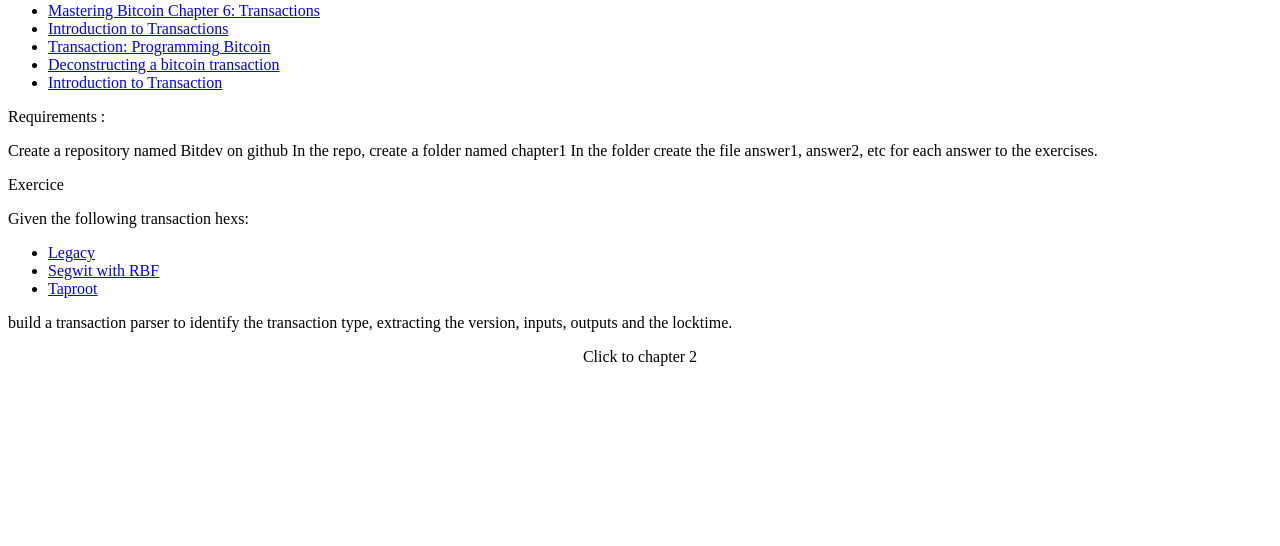
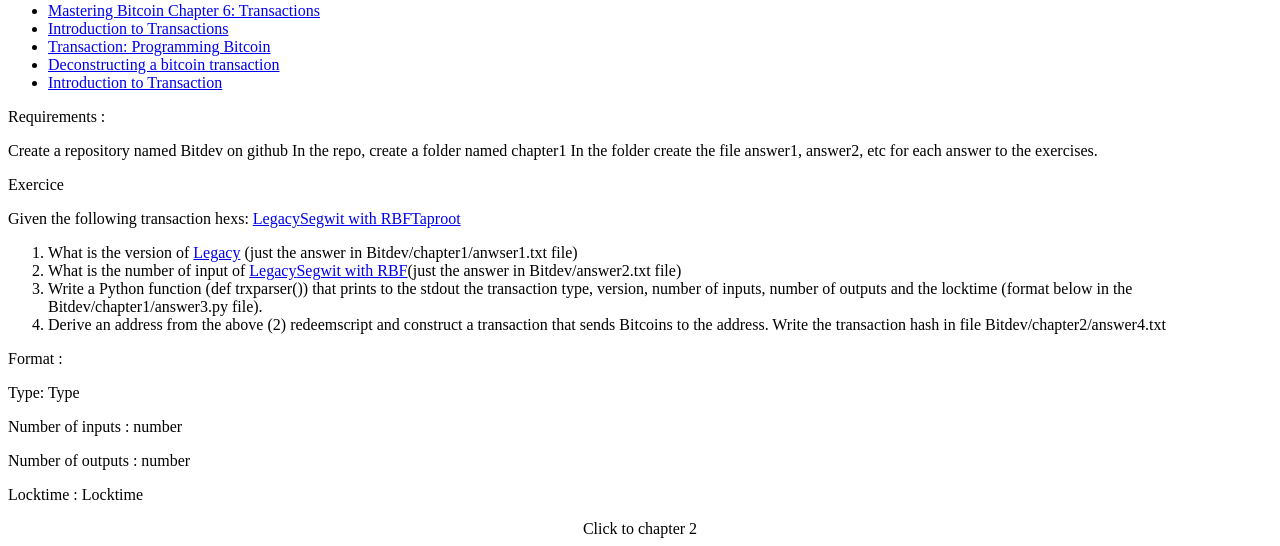
Before and after one commit to AlphonseMehounme/Bitcoin-Engineering-School, a Flask app: template api/v1/templates/besd.html in a window 1280 px wide. Shown: the part 321-867 px from the top of the page. Before the commit the page ends 687 px from the top, so only its background shows below. Run offline with Flask 3, Linux system fonts and the light colour scheme; the template is opened without the code that fills it: most values are stand-ins (such as "Sample title", 1, 10 or a date in 2020).

Commit message:
restore stash file

```diff
--- a/api/v1/app.py
+++ b/api/v1/app.py
@@ -12,19 +12,19 @@ def index() -> str:
 
 @app.route('/login_ld')
 def ld_login_page() -> 'str':
-    return render_template('login_ld.html', the_title='Please log on on ls')
+    return render_template('login_ld.html', the_title='Please log on ls')
 
 @app.route('/login_besd')
 def besd_login_page() -> 'str':
-    return render_template('login_besd.html', the_title='Please log on on ls')
+    return render_template('login_besd.html', the_title='Please log on besd')
 
 @app.route('/login_besd_c2_l')
 def besd_login_c2_page() -> 'str':
-    return render_template('besd_c2.html', the_title='Please log on on ls')
+    return render_template('besd_c2.html', the_title='Please log on besd chapter 2')
 
 @app.route('/login_ld_c2')
 def ld_login_c2_page() -> 'str':
-    return render_template('ld_c2.html', the_title='Please log on on ls')
+    return render_template('ld_c2.html', the_title='Please log on ls chapter 2')
 
 
 @app.route('/login_besd_result', methods=['POST'])
@@ -40,7 +40,8 @@ def besd_login_page_result() -> 'str':
         if 'email' in user_data and 'password' in user_data:
             if user_data['email'] == email and user_data['password'] == password:
                 return render_template('besd.html', the_title='Welcome on BES')
-
+            else:
+                return render_template('erreur_page.html', the_title='You not not the person')
 
 @app.route('/login_ld_result', methods=['POST'])
 def ld_login_page_result() -> 'str':
@@ -55,6 +56,8 @@ def ld_login_page_result() -> 'str':
         if 'email' in user_data and 'password' in user_data:
             if user_data['email'] == email and user_data['password'] == password:
                 return render_template('ld.html', the_title='Welcome on BES')
+            else:
+                return render_template('erreur_page.html', the_title='You not not the person')
 
 
 
--- a/api/v1/templates/besd.html
+++ b/api/v1/templates/besd.html
@@ -25,13 +25,34 @@
     In the folder create the file answer1, answer2, etc for each answer to the exercises.
 </p>
 <p>Exercice</p>
-<p>Given the following transaction hexs:</p>
-<ul>
-    <li><a href="https://mempool.space/api/tx/27f1d66f8a1ee5280f4e92508dcb647e954d53004905d08a75574daee4988360/hex">Legacy</a></li>
-    <li><a href="https://mempool.space/tx/1e300f8666ab9a3970a628196196f5b4707604bf7e7b03d37f902e7817623bfd">Segwit with RBF</a></li>
-    <li><a href="https://mempool.space/api/tx/6d9da35544e87a88279c5bfc66e08a873f3d456b4d6112620e2c41555863f920/hex">Taproot</a></li>
-</ul>
-<p>build a transaction parser to identify the transaction type, extracting the version, inputs, outputs and the locktime.</p>
+<p>Given the following transaction hexs: <a href="https://mempool.space/api/tx/27f1d66f8a1ee5280f4e92508dcb647e954d53004905d08a75574daee4988360/hex">Legacy</a><a href="https://mempool.space/tx/1e300f8666ab9a3970a628196196f5b4707604bf7e7b03d37f902e7817623bfd">Segwit with RBF</a><a href="https://mempool.space/api/tx/6d9da35544e87a88279c5bfc66e08a873f3d456b4d6112620e2c41555863f920/hex">Taproot</a></p>
+<ol>
+    <li>
+        What is the version of <a href="https://mempool.space/api/tx/27f1d66f8a1ee5280f4e92508dcb647e954d53004905d08a75574daee4988360/hex">Legacy</a> (just the answer in Bitdev/chapter1/anwser1.txt file)
+    </li>
+    <li>
+
+        What is the number of input of <a href="https://mempool.space/api/tx/27f1d66f8a1ee5280f4e92508dcb647e954d53004905d08a75574daee4988360/hex">Legacy</a><a href="https://mempool.space/tx/1e300f8666ab9a3970a628196196f5b4707604bf7e7b03d37f902e7817623bfd">Segwit with RBF</a>(just the answer in Bitdev/answer2.txt file)
+
+    </li>
+    <li>
+
+        Write a Python function (def trxparser()) that prints to the stdout the transaction type, version, number of inputs, number of outputs and the locktime (format below in the Bitdev/chapter1/answer3.py file).
+
+    </li>
+    <li>
+
+        Derive an address from the above (2) redeemscript and construct a transaction that sends Bitcoins to the address. Write the transaction hash in file Bitdev/chapter2/answer4.txt
+
+    </li>
+</ol>
+<p>Format : </p>
+<div>
+    <p>Type: Type</p>
+    <p>Number of inputs : number</p>
+    <p>Number of outputs : number</p>
+    <p>Locktime : Locktime</p>
+</div>
 <div id="desd_chapter_2" style="text-align: center;">Click to chapter 2</div>
 
 {% endblock %}
--- a/api/v1/templates/home.html
+++ b/api/v1/templates/home.html
@@ -13,11 +13,11 @@
 <section class="service-card">
     <div class="card" id="id_bsd">
         <h3>Join Bitcoin Development Course</h3>
-        <p>Description</p>
+        <p>Bitdev Course</p>
     </div>
     <div class="card" id="id_ld">
         <h3>Join Lightning Development Course</h3>
-        <p>Description</p>
+        <p>LNdev Course</p>
     </div>
 </section>
 
--- a/api/v1/templates/login_besd.html
+++ b/api/v1/templates/login_besd.html
@@ -5,7 +5,7 @@
 <table>
 <p>Use this form to log in:</p>
 <tr><td>Mail:</td><td><input name='mail' type='text' width='60'></td></tr>
-<tr><td>Password:</td><td><input name='password' type='TEXT' value='aeiou'></td></tr>
+<tr><td>Password:</td><td><input name='password' type='TEXT'></td></tr>
 </table>
 <p>When you're ready, click this button:</p>
 <p><input value='log in!' type='SUBMIT'></p>
--- a/api/v1/templates/login_ld.html
+++ b/api/v1/templates/login_ld.html
@@ -5,7 +5,7 @@
 <table>
 <p>Use this form to log in:</p>
 <tr><td>Mail:</td><td><input name='mail' type='text' width='60'></td></tr>
-<tr><td>Password:</td><td><input name='password' type='TEXT' value='aeiou'></td></tr>
+<tr><td>Password:</td><td><input name='password' type='TEXT'></td></tr>
 </table>
 <p>When you're ready, click this button:</p>
 <p><input value='log in!' type='SUBMIT'></p>
```
Also changed, not shown: api/v1/static/css/style.css (+9 -0 lines), api/v1/templates/besd_c2.html (+17 -5 lines), api/v1/templates/ld.html (+4 -3 lines), api/v1/templates/ld_c2.html (+10 -6 lines).
